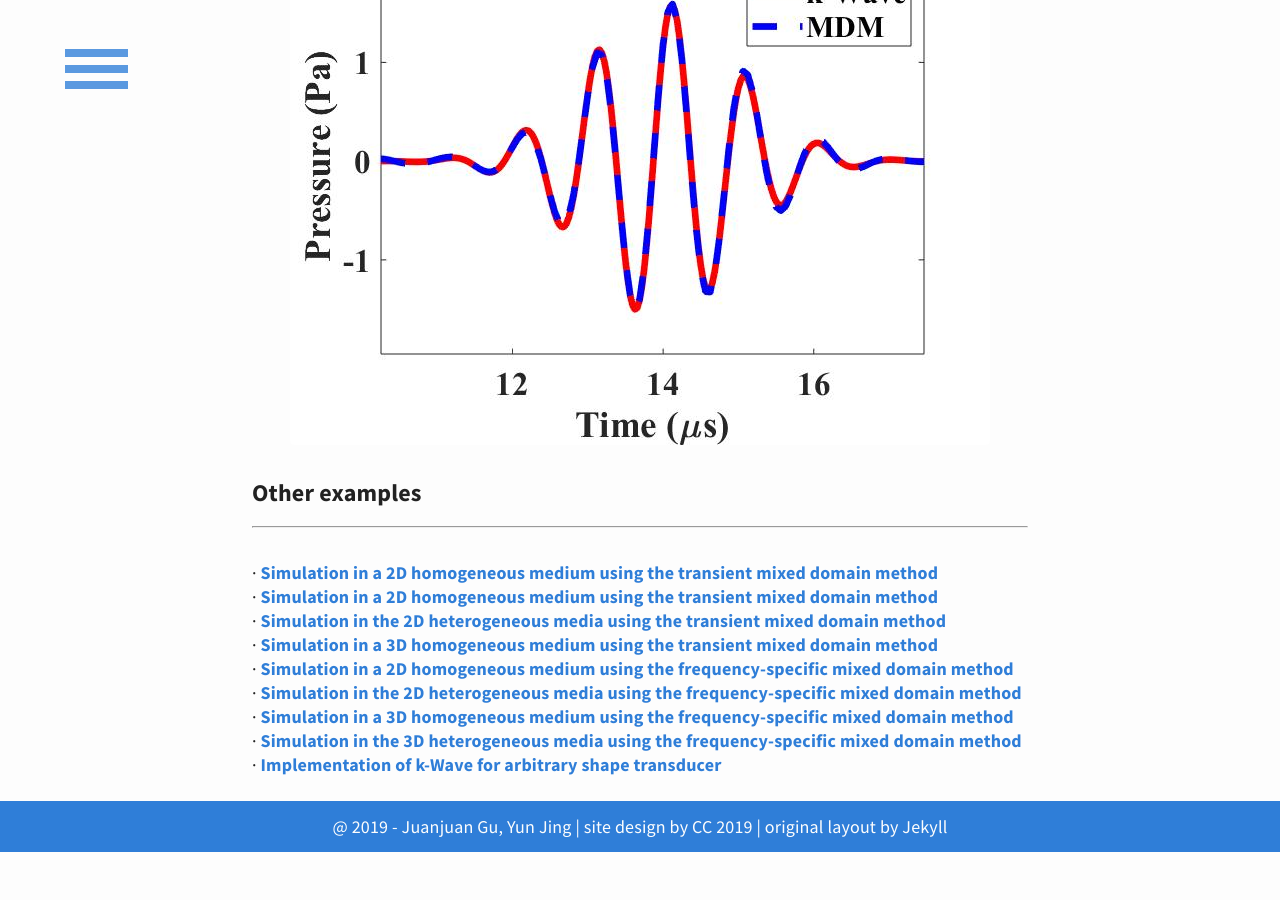
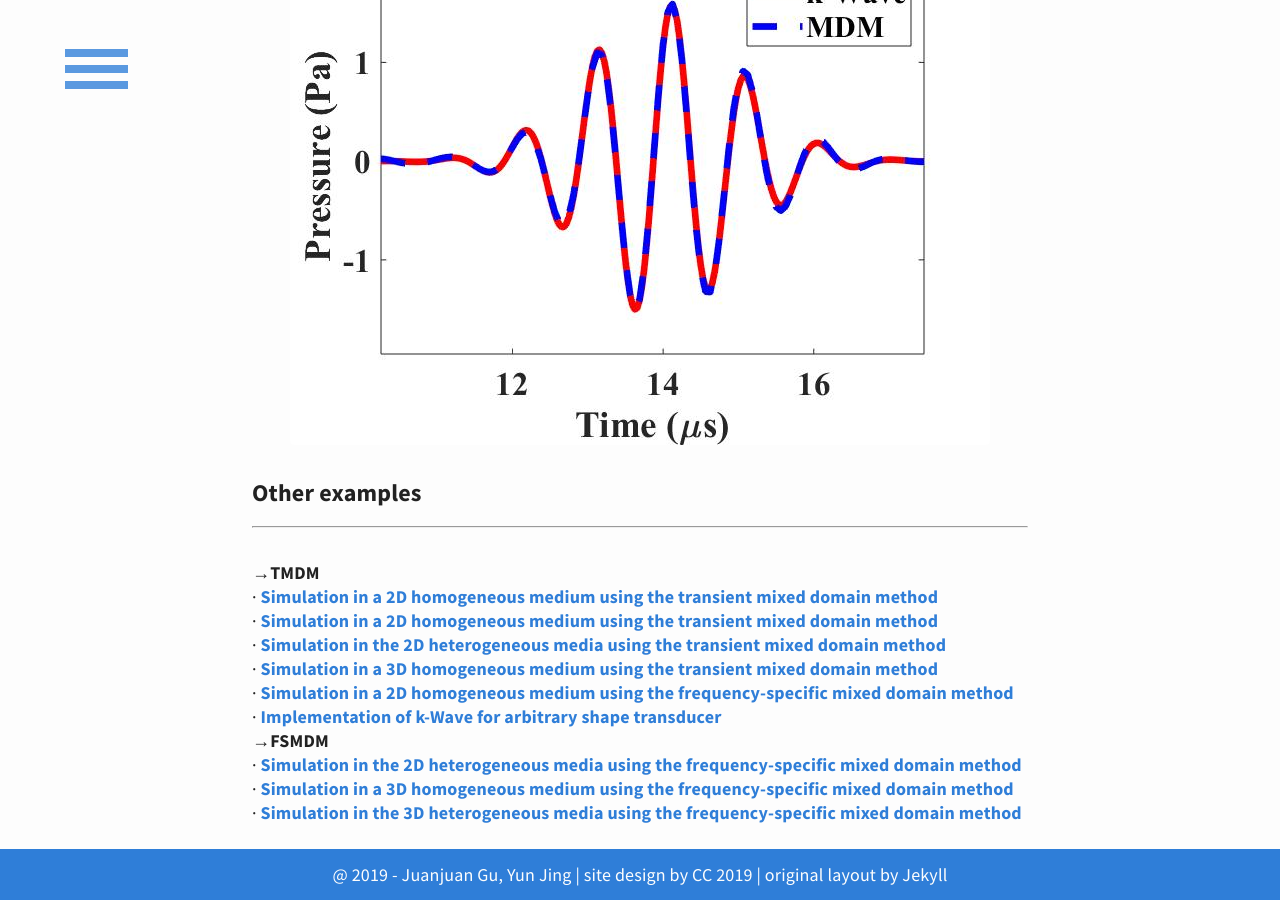
Before and after one commit to m-SOUND/mSOUND, a Jekyll site: the page built from _posts/2019-02-21-combine-k-Wave-TMDM.html, in a window 1280 px wide and 900 px high, scrolled down 3340 px. Built offline with Jekyll 4.4.1, drawn with Linux system fonts in a browser that asks for light colours; before the commit the page ends 4192 px from its top, so only the background shows below that.

Commit message:
Update 2019-02-21-combine-k-Wave-TMDM.html

```diff
--- a/_posts/2019-02-21-combine-k-Wave-TMDM.html
+++ b/_posts/2019-02-21-combine-k-Wave-TMDM.html
@@ -129,6 +129,7 @@ p_time = reshape(p_time, mgrid.num_t, mgrid.num_x);
 <h6>Other examples</h6>
 <hr>
 <p>
+<br><h7 style='font-weight:bold;'>&#8594;TMDM</h7>
 <br>&middot;<a href="https://m-sound.github.io/mSOUND/TMDM_2D_homogeneous">
     Simulation in a 2D homogeneous medium using the transient mixed domain method</a>
  <br>&middot;<a href="https://m-sound.github.io/mSOUND/TMDM_2D_homogeneous">
@@ -139,12 +140,13 @@ p_time = reshape(p_time, mgrid.num_t, mgrid.num_x);
     Simulation in a 3D homogeneous medium using the transient mixed domain method</a>
 <br>&middot;<a href="https://m-sound.github.io/mSOUND/FSMDM_2D_homogeneous">
     Simulation in a 2D homogeneous medium using the frequency-specific mixed domain method</a>
+<br>&middot;<a href="https://m-sound.github.io/mSOUND/combine-k-Wave-TMDM">
+    Implementation of k-Wave for arbitrary shape transducer</a>
+<br><h7 style='font-weight:bold;'>&#8594;FSMDM</h7>
 <br>&middot;<a href="https://m-sound.github.io/mSOUND/FSMDM_2D_heterogeneous">
     Simulation in the 2D heterogeneous media using the frequency-specific mixed domain method</a>
 <br>&middot;<a href="https://m-sound.github.io/mSOUND/FSMDM_3D_homogeneous">
     Simulation in a 3D homogeneous medium using the frequency-specific mixed domain method</a>
 <br>&middot;<a href="https://m-sound.github.io/mSOUND/FSMDM-3D_heterogeneous">
     Simulation in the 3D heterogeneous media using the frequency-specific mixed domain method</a>
-<br>&middot;<a href="https://m-sound.github.io/mSOUND/combine-k-Wave-TMDM">
-    Implementation of k-Wave for arbitrary shape transducer</a>
 </p>
```
